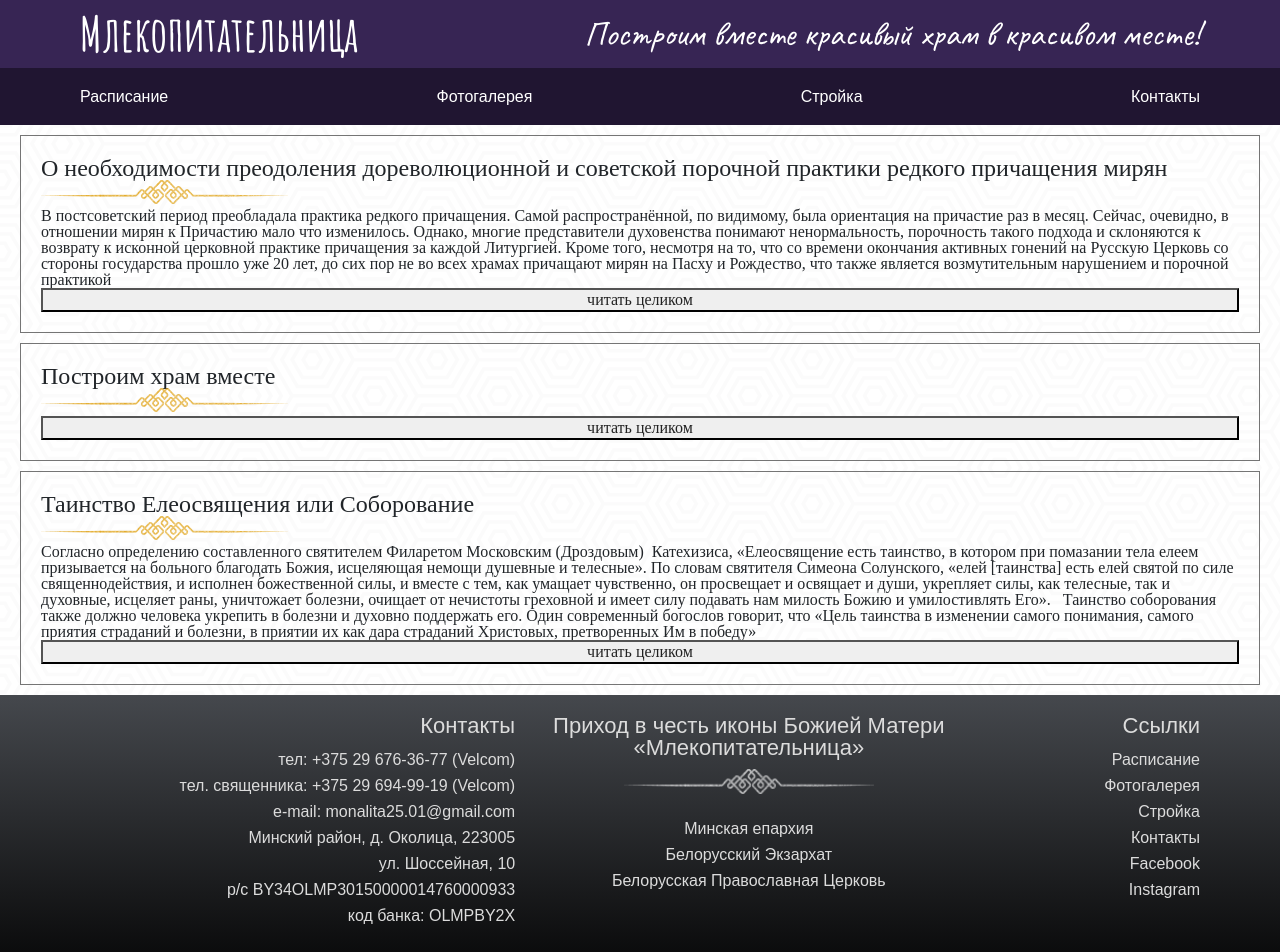
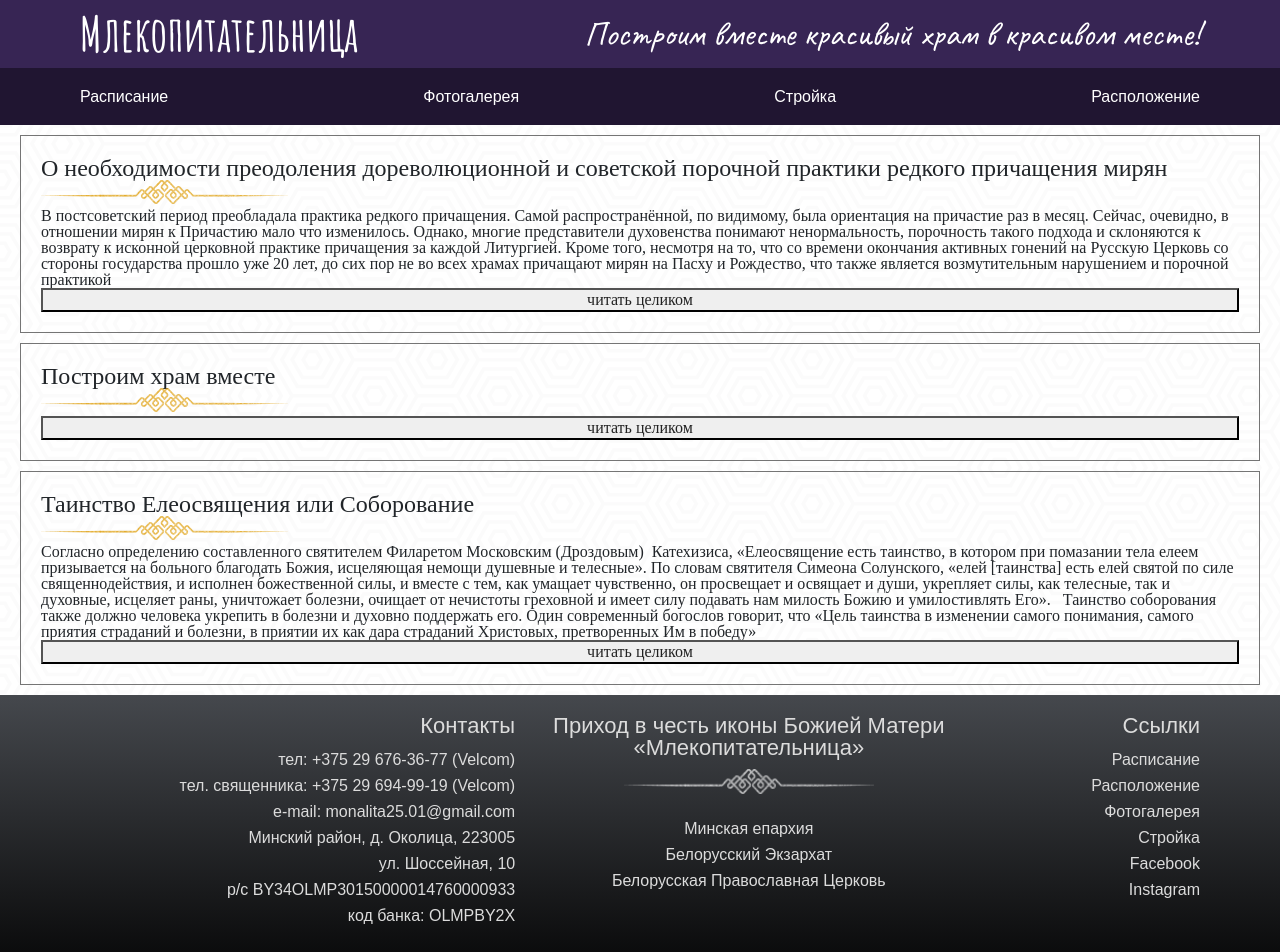
Before and after one commit to GattyGamaun/react-mleko, a React (Create React App) app: page / in a window 1280 px wide. Shown: the top 952 px of the page. Built offline with nearby package versions, Linux system fonts and the light colour scheme; a web font is replaced by a local one; what google-maps-react would draw is missing.

Commit message:
feat: add decorator

```diff
--- a/src/components/article/Article.js
+++ b/src/components/article/Article.js
@@ -2,6 +2,7 @@ import React, {Component} from 'react';
 import PropTypes from 'prop-types';
 import './_Article.scss';
 
+// TODO make functional component
 class Article extends Component {
   static propTypes = {
     article: PropTypes.shape({
--- a/src/layout/footer/Footer.js
+++ b/src/layout/footer/Footer.js
@@ -27,9 +27,9 @@ function Footer() {
           <h5>Ссылки</h5>
           <ul className="foot-links">
             <li><Link to="/" className="info">Расписание</Link></li>
+            <li><Link to="/contacts" className="info">Расположение</Link></li>
             <li><Link to="/photo" className="info">Фотогалерея</Link></li>
             <li><Link to="/building" className="info">Стройка</Link></li>
-            <li><Link to="/contacts" className="info">Контакты</Link></li>
             <li><a href="https://www.facebook.com/Хроники-Крошечного-Храма-1661296960861607/?fref=ts" className="info"
                    target="_blank" rel="noopener noreferrer">Facebook</a></li>
             <li><a href="https://www.instagram.com/orthodox_raubichi/"
--- a/src/layout/navigation/Navigation.js
+++ b/src/layout/navigation/Navigation.js
@@ -32,7 +32,7 @@ class Navigation extends Component {
           <li className="menu-list-item"><Link to="/">Расписание</Link></li>
           <li className="menu-list-item"><Link to="/photo">Фотогалерея</Link></li>
           <li className="menu-list-item"><Link to="/building">Стройка</Link></li>
-          <li className="menu-list-item"><Link to="/contacts">Контакты</Link></li>
+          <li className="menu-list-item"><Link to="/contacts">Расположение</Link></li>
         </ul>
       </nav>
     );
```
Also changed, not shown: src/decorators/toggleOpen.js (added, +20 -0 lines).
